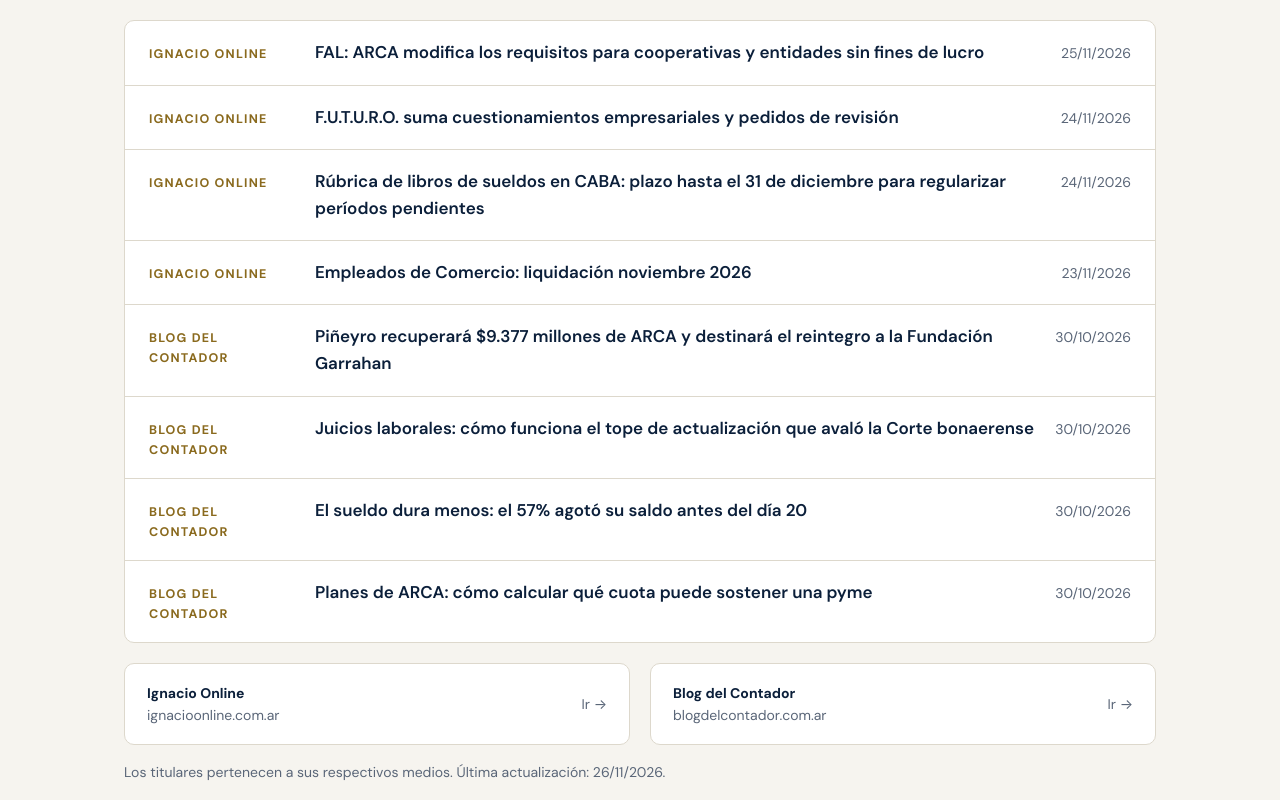
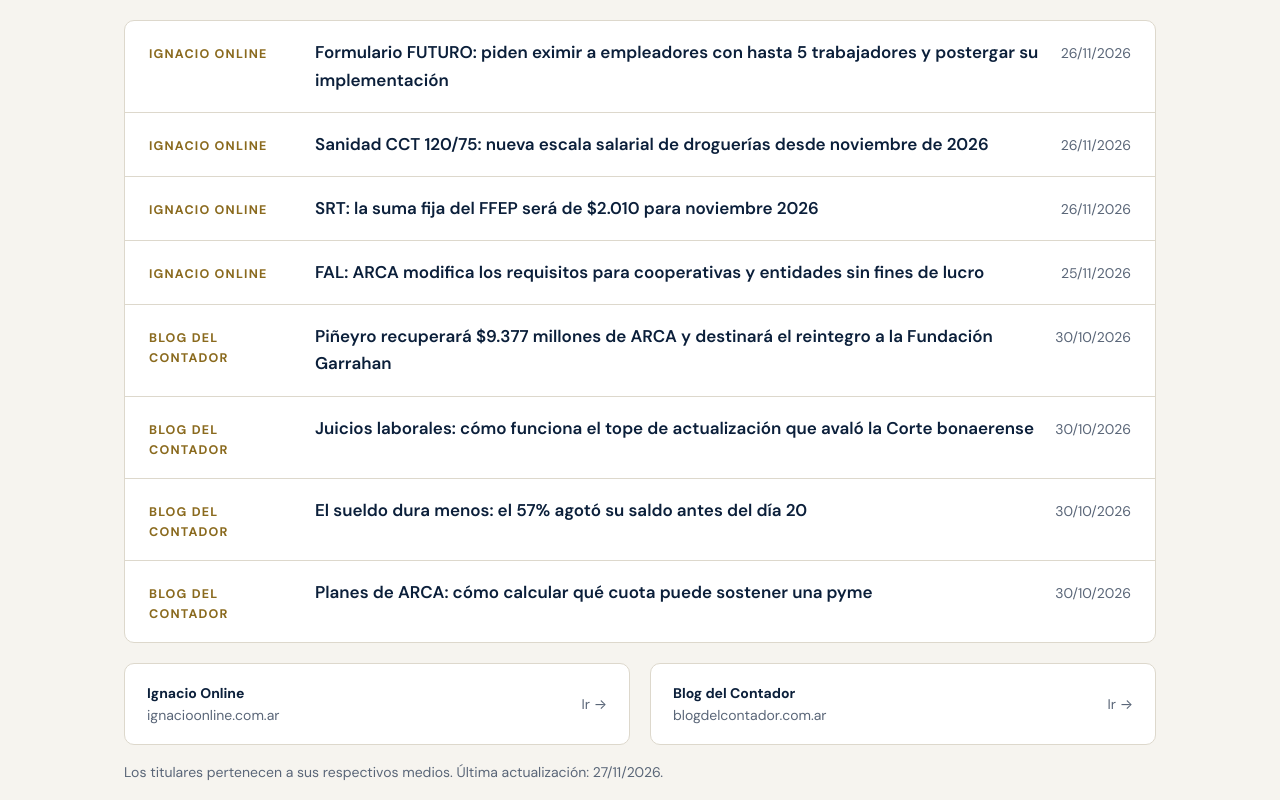
Before and after one commit to smestudiocontable/smestudiocontable.github.io, a plain HTML site: page index.html in a window 1280 px wide. Shown: the part 3480-4280 px from the top of the page. Drawn offline with Linux system fonts and the light colour scheme.

Commit message:
Actualiza noticias 27/11/2026

```diff
--- a/index.html
+++ b/index.html
@@ -281,10 +281,10 @@ footer .wrap{display:flex;justify-content:space-between;gap:12px;flex-wrap:wrap}
       </div>
       <!-- NOTICIAS:INICIO (la actualización diaria reemplaza este bloque; máximo 12 titulares, el más nuevo arriba) -->
       <div class="news">
+        <a href="https://www.ignacioonline.com.ar/formulario-futuro-piden-eximir-a-empleadores-con-hasta-5-trabajadores-y-postergar-su-implementacion/"><span class="src">Ignacio Online</span><span class="ttl">Formulario FUTURO: piden eximir a empleadores con hasta 5 trabajadores y postergar su implementación</span><span class="dt">26/11/2026</span></a>
+        <a href="https://www.ignacioonline.com.ar/sanidad-cct-120-75-nueva-escala-salarial-de-droguerias-desde-noviembre-de-2026/"><span class="src">Ignacio Online</span><span class="ttl">Sanidad CCT 120/75: nueva escala salarial de droguerías desde noviembre de 2026</span><span class="dt">26/11/2026</span></a>
+        <a href="https://www.ignacioonline.com.ar/srt-la-suma-fija-del-ffep-sera-de-2-010-para-noviembre-2026/"><span class="src">Ignacio Online</span><span class="ttl">SRT: la suma fija del FFEP será de $2.010 para noviembre 2026</span><span class="dt">26/11/2026</span></a>
         <a href="https://www.ignacioonline.com.ar/fal-arca-modifica-los-requisitos-para-cooperativas-y-entidades-sin-fines-de-lucro/"><span class="src">Ignacio Online</span><span class="ttl">FAL: ARCA modifica los requisitos para cooperativas y entidades sin fines de lucro</span><span class="dt">25/11/2026</span></a>
-        <a href="https://www.ignacioonline.com.ar/f-u-t-u-r-o-suma-cuestionamientos-empresariales-y-pedidos-de-revision/"><span class="src">Ignacio Online</span><span class="ttl">F.U.T.U.R.O. suma cuestionamientos empresariales y pedidos de revisión</span><span class="dt">24/11/2026</span></a>
-        <a href="https://www.ignacioonline.com.ar/rubrica-de-libros-de-sueldos-en-caba-plazo-hasta-el-31-de-diciembre-para-regularizar-periodos-pendientes/"><span class="src">Ignacio Online</span><span class="ttl">Rúbrica de libros de sueldos en CABA: plazo hasta el 31 de diciembre para regularizar períodos pendientes</span><span class="dt">24/11/2026</span></a>
-        <a href="https://www.ignacioonline.com.ar/empleados-de-comercio-liquidacion-noviembre-2026/"><span class="src">Ignacio Online</span><span class="ttl">Empleados de Comercio: liquidación noviembre 2026</span><span class="dt">23/11/2026</span></a>
         <a href="https://blogdelcontador.com.ar/news-46540-pineyro-arca-reintegro-donacion-garrahan"><span class="src">Blog del Contador</span><span class="ttl">Piñeyro recuperará $9.377 millones de ARCA y destinará el reintegro a la Fundación Garrahan</span><span class="dt">30/10/2026</span></a>
         <a href="https://blogdelcontador.com.ar/news-46539-juicios-laborales-actualizacion-tope-corte-bonaerense"><span class="src">Blog del Contador</span><span class="ttl">Juicios laborales: cómo funciona el tope de actualización que avaló la Corte bonaerense</span><span class="dt">30/10/2026</span></a>
         <a href="https://blogdelcontador.com.ar/news-46538-sueldos-cuentas-bancarias-ingresos-consumo"><span class="src">Blog del Contador</span><span class="ttl">El sueldo dura menos: el 57% agotó su saldo antes del día 20</span><span class="dt">30/10/2026</span></a>
@@ -295,7 +295,7 @@ footer .wrap{display:flex;justify-content:space-between;gap:12px;flex-wrap:wrap}
         <a class="card" href="https://www.ignacioonline.com.ar"><span><b>Ignacio Online</b><br><span>ignacioonline.com.ar</span></span><span>Ir →</span></a>
         <a class="card" href="https://blogdelcontador.com.ar"><span><b>Blog del Contador</b><br><span>blogdelcontador.com.ar</span></span><span>Ir →</span></a>
       </div>
-      <p class="fine">Los titulares pertenecen a sus respectivos medios. Última actualización: 26/11/2026.</p>
+      <p class="fine">Los titulares pertenecen a sus respectivos medios. Última actualización: 27/11/2026.</p>
     </div>
   </section>
 
```
